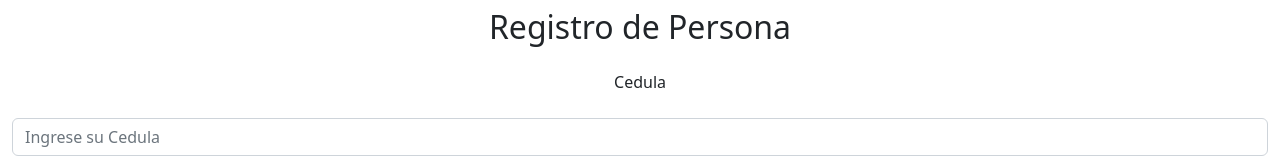
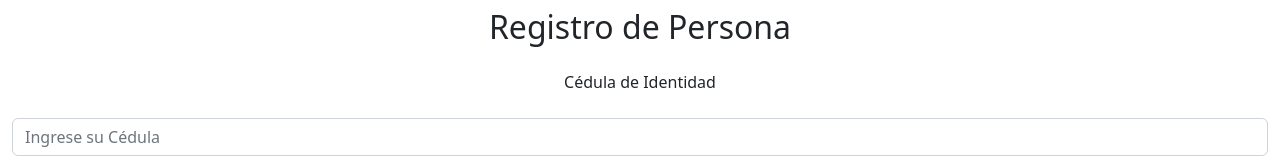
Before and after one commit to AlbertV99/app-marcacionv, a React (Vite) app: page / in a window 1280 px wide. Shown: the part 220-380 px from the top of the page. Built offline with nearby package versions, Linux system fonts and the light colour scheme.

Commit message:
Actualizacion de ortografia

```diff
--- a/src/paginas/Registro.jsx
+++ b/src/paginas/Registro.jsx
@@ -63,12 +63,12 @@ const RegistroApp = (props) => {
                     </Row>
                     <Row>
                         <Col>
-                            <Form.Label>Cedula</Form.Label>
+                            <Form.Label>Cédula de Identidad</Form.Label>
                         </Col>
                     </Row>
                     <Row>
                         <Col>
-                            <Form.Control type="text" placeholder="Ingrese su Cedula" id="cedula" name="cedula"/>
+                            <Form.Control type="text" placeholder="Ingrese su Cédula" id="cedula" name="cedula"/>
                         </Col>
                     </Row>
                     <Row>
```
